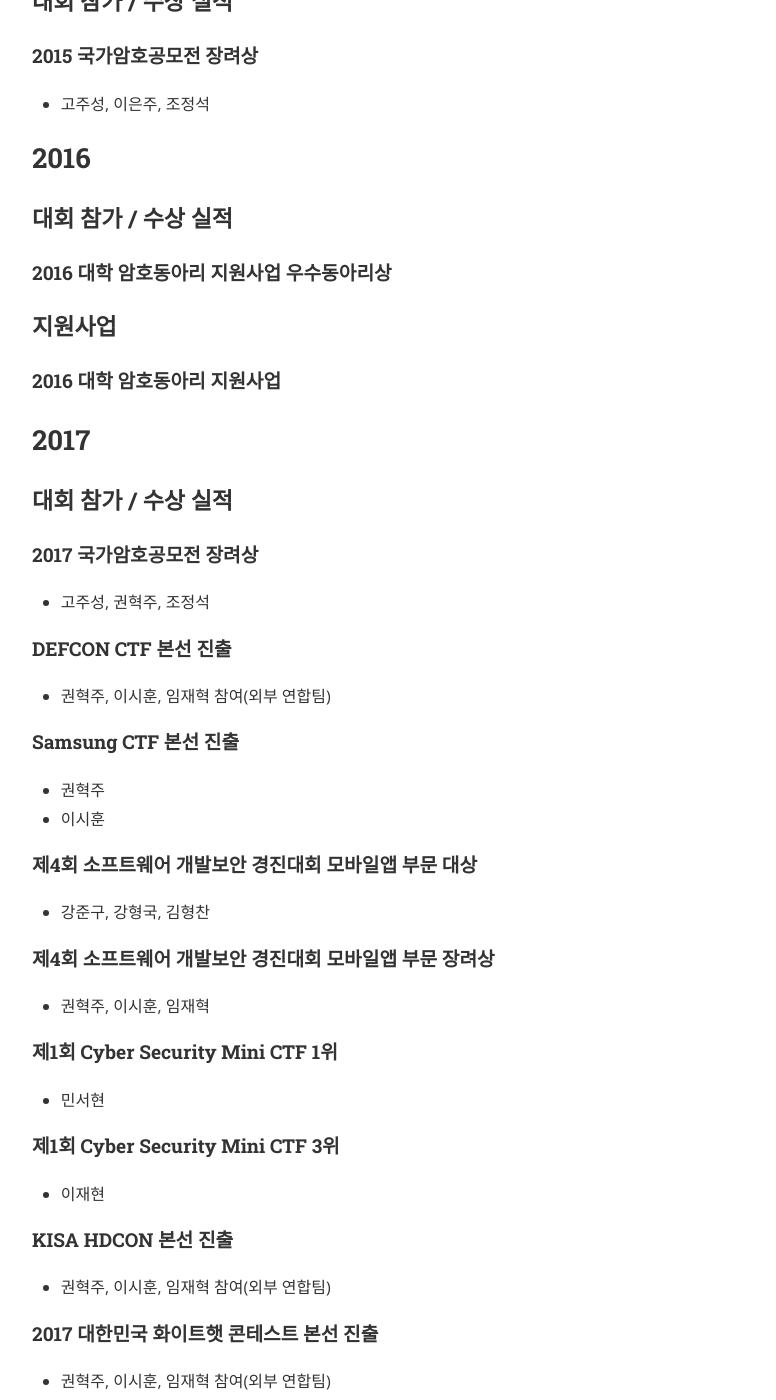
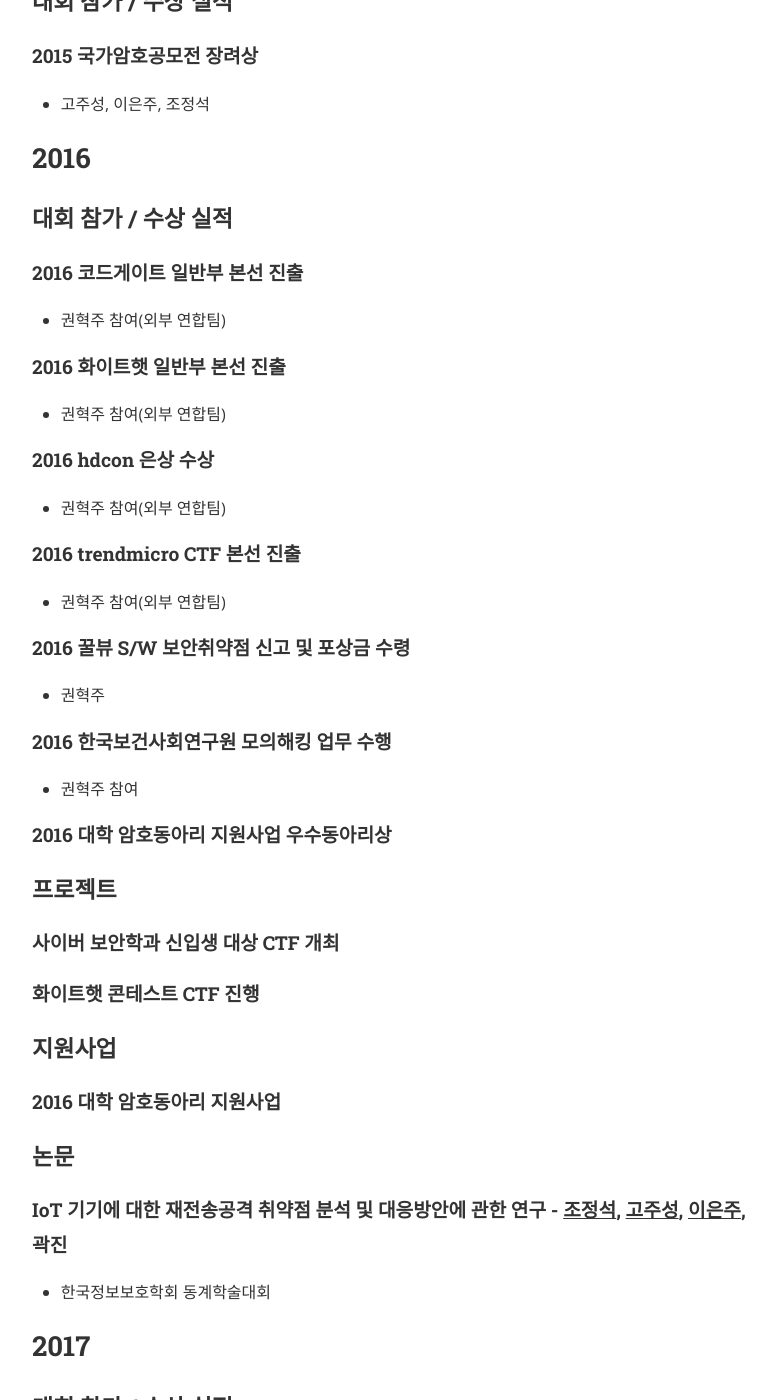
Before and after one commit to ajou-whois/ajou-whois.github.io, a Jekyll site: the page built from achievement.md, in a window 1280 px wide and 1400 px high, scrolled down 299 px. Shown: the whole window, without its empty margins (240-1016 px from the left). Built offline with Jekyll 4.4.1, drawn with Linux system fonts in a browser that asks for light colours; nearby versions of some CDN libraries.

Commit message:
수상 정보 업데이트

```diff
--- a/achievement.md
+++ b/achievement.md
@@ -16,12 +16,47 @@ permalink: /achievement/
 
 ### 대회 참가 / 수상 실적
 
+#### 2016 코드게이트 일반부 본선 진출
+
+* 권혁주 참여(외부 연합팀)
+
+#### 2016 화이트햇 일반부 본선 진출
+
+* 권혁주 참여(외부 연합팀)
+
+#### 2016 hdcon 은상 수상
+
+* 권혁주 참여(외부 연합팀)
+
+#### 2016 trendmicro CTF 본선 진출
+
+* 권혁주 참여(외부 연합팀)
+
+#### 2016 꿀뷰 S/W 보안취약점 신고 및 포상금 수령
+
+* 권혁주
+
+#### 2016 한국보건사회연구원 모의해킹 업무 수행
+
+* 권혁주 참여
+
 #### 2016 대학 암호동아리 지원사업 우수동아리상
+
+### 프로젝트
+
+#### 사이버 보안학과 신입생 대상 CTF 개최
+
+#### 화이트햇 콘테스트 CTF 진행
 
 ### 지원사업
 
 #### 2016 대학 암호동아리 지원사업
 
+### 논문
+
+#### IoT 기기에 대한 재전송공격 취약점 분석 및 대응방안에 관한 연구 - <u>조정석</u>, <u>고주성</u>, <u>이은주</u>, 곽진
+
+* 한국정보보호학회 동계학술대회
 
 ## 2017
 
```
